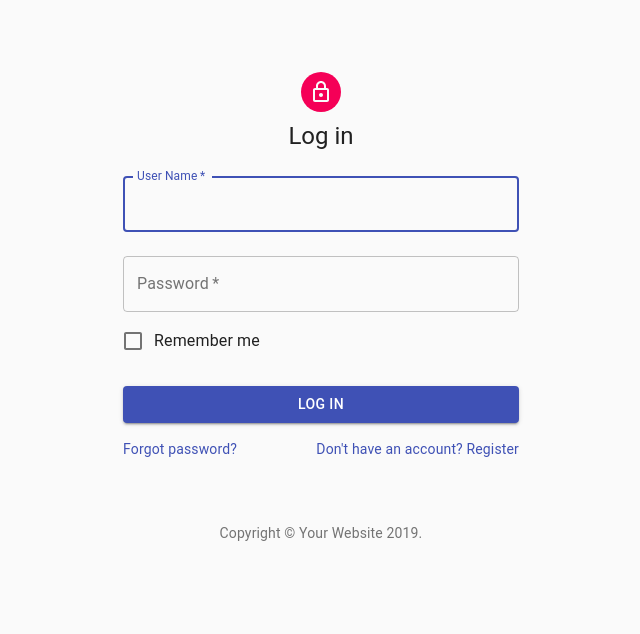
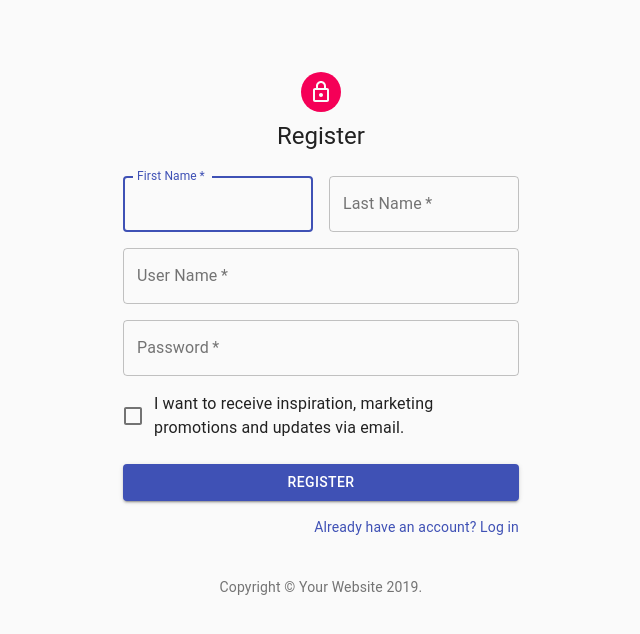
Before and after one commit to adir-avraham/MyHolidays, a React (Create React App) app in the folder client/: page /register in a window 1280 px wide. Shown: the top 634 px of the page, without its empty margins (319-959 px from the left). Built offline with nearby package versions, Linux system fonts and the light colour scheme.

Commit message:
register-ui

```diff
--- a/client/package.json
+++ b/client/package.json
@@ -12,9 +12,11 @@
     "@types/node": "^12.12.22",
     "@types/react": "^16.9.17",
     "@types/react-dom": "^16.9.4",
+    "@types/react-router-dom": "^5.1.3",
     "axios": "^0.19.0",
     "react": "^16.12.0",
     "react-dom": "^16.12.0",
+    "react-router-dom": "^5.1.2",
     "react-scripts": "3.3.0",
     "typescript": "^3.7.4"
   },
--- a/client/src/App.tsx
+++ b/client/src/App.tsx
@@ -1,11 +1,20 @@
 import React from 'react';
 import Login from './components/login'
 import './App.css';
+import { BrowserRouter, Switch, Route } from "react-router-dom";
+import Register from './components/register';
 
 const App: React.FC = () => {
   return (
     <div>
-      <Login/>
+
+      <BrowserRouter>
+      <Switch>
+        <Route path="/register" component={Register}/>
+        <Route path="/login" component={Login}/>
+        <Route path="**" component={Login}/>
+      </Switch>
+      </BrowserRouter>
     </div>
   );
 }
--- a/client/src/components/login/index.tsx
+++ b/client/src/components/login/index.tsx
@@ -66,7 +66,7 @@
             id="userName"
             label="User Name"
             name="userName"
-            autoComplete="user-name"
+            autoComplete="uname"
             autoFocus
             onChange={handleChange}
           />
@@ -103,7 +103,7 @@
               </Link>
             </Grid>
             <Grid item>
-              <Link href="#" variant="body2">
+              <Link href="/register" variant="body2">
                 {"Don't have an account? Register"}
               </Link>
             </Grid>
--- /dev/null
+++ b/client/src/components/register/index.tsx
@@ -0,0 +1,143 @@
+import React from 'react';
+import Avatar from '@material-ui/core/Avatar';
+import Button from '@material-ui/core/Button';
+import CssBaseline from '@material-ui/core/CssBaseline';
+import TextField from '@material-ui/core/TextField';
+import FormControlLabel from '@material-ui/core/FormControlLabel';
+import Checkbox from '@material-ui/core/Checkbox';
+import Link from '@material-ui/core/Link';
+import Grid from '@material-ui/core/Grid';
+import Box from '@material-ui/core/Box';
+import LockOutlinedIcon from '@material-ui/icons/LockOutlined';
+import Typography from '@material-ui/core/Typography';
+import { makeStyles } from '@material-ui/core/styles';
+import Container from '@material-ui/core/Container';
+
+
+
+export default function Register() {
+  const classes = useStyles();
+
+  return (
+    <Container component="main" maxWidth="xs">
+      <CssBaseline />
+      <div className={classes.paper}>
+        <Avatar className={classes.avatar}>
+          <LockOutlinedIcon />
+        </Avatar>
+        <Typography component="h1" variant="h5">
+          Register
+        </Typography>
+        <form className={classes.form} noValidate>
+          <Grid container spacing={2}>
+            <Grid item xs={12} sm={6}>
+              <TextField
+                autoComplete="fname"
+                name="firstName"
+                variant="outlined"
+                required
+                fullWidth
+                id="firstName"
+                label="First Name"
+                autoFocus
+              />
+            </Grid>
+            <Grid item xs={12} sm={6}>
+              <TextField
+                variant="outlined"
+                required
+                fullWidth
+                id="lastName"
+                label="Last Name"
+                name="lastName"
+                autoComplete="lname"
+              />
+            </Grid>
+            <Grid item xs={12}>
+              <TextField
+                variant="outlined"
+                required
+                fullWidth
+                id="userName"
+                label="User Name"
+                name="userName"
+                autoComplete="uname"
+              />
+            </Grid>
+            <Grid item xs={12}>
+              <TextField
+                variant="outlined"
+                required
+                fullWidth
+                name="password"
+                label="Password"
+                type="password"
+                id="password"
+                autoComplete="current-password"
+              />
+            </Grid>
+            <Grid item xs={12}>
+              <FormControlLabel
+                control={<Checkbox value="allowExtraEmails" color="primary" />}
+                label="I want to receive inspiration, marketing promotions and updates via email."
+              />
+            </Grid>
+          </Grid>
+          <Button
+            type="button"
+            fullWidth
+            variant="contained"
+            color="primary"
+            className={classes.submit}
+          >
+            Register
+          </Button>
+          <Grid container justify="flex-end">
+            <Grid item>
+              <Link href="/login" variant="body2">
+                Already have an account? Log in
+              </Link>
+            </Grid>
+          </Grid>
+        </form>
+      </div>
+      <Box mt={5}>
+        <Copyright />
+      </Box>
+    </Container>
+  );
+}
+
+
+function Copyright() {
+    return (
+      <Typography variant="body2" color="textSecondary" align="center">
+        {'Copyright © '}
+        <Link color="inherit" href="https://material-ui.com/">
+          Your Website
+        </Link>{' '}
+        {new Date().getFullYear()}
+        {'.'}
+      </Typography>
+    );
+  }
+
+  const useStyles = makeStyles(theme => ({
+    paper: {
+      marginTop: theme.spacing(8),
+      display: 'flex',
+      flexDirection: 'column',
+      alignItems: 'center',
+    },
+    avatar: {
+      margin: theme.spacing(1),
+      backgroundColor: theme.palette.secondary.main,
+    },
+    form: {
+      width: '100%', // Fix IE 11 issue.
+      marginTop: theme.spacing(3),
+    },
+    submit: {
+      margin: theme.spacing(3, 0, 2),
+    },
+  }));
```
Also changed, not shown: 1 other file (tests, documents, lock files or other folders).
